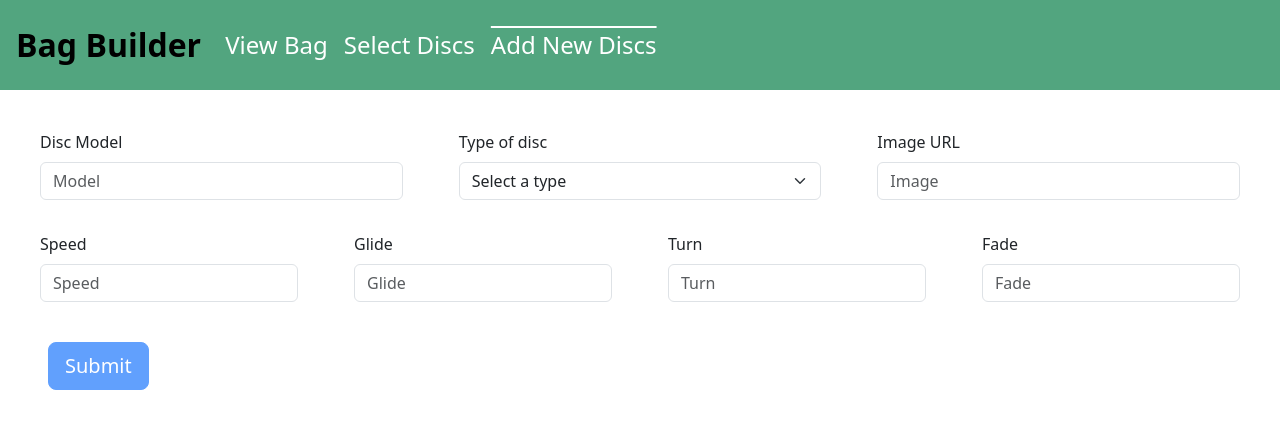
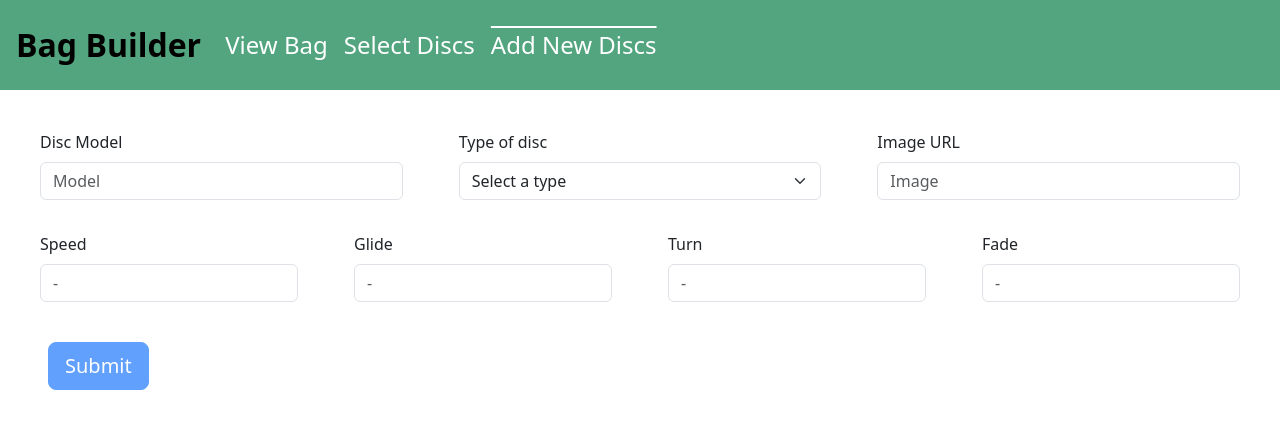
Before and after one commit to apatari/Bag-Builder, a React (Create React App) app: page /new in a window 1280 px wide. Shown: the top 428 px of the page. Built offline with nearby package versions, Linux system fonts and the light colour scheme; data requests are answered from the project's data file.

Commit message:
handle adding disc

```diff
--- a/db.json
+++ b/db.json
@@ -53,7 +53,7 @@
       "glide": 3,
       "turn": 0.5,
       "fade": 4,
-      "bagged": true
+      "bagged": false
     },
     {
       "id": 6,
@@ -119,7 +119,7 @@
       "glide": 4,
       "turn": 0,
       "fade": 0.5,
-      "bagged": true
+      "bagged": false
     },
     {
       "id": 12,
@@ -197,6 +197,17 @@
       "turn": 0,
       "fade": 1,
       "bagged": false
+    },
+    {
+      "model": "Stag",
+      "type": "fairway",
+      "image": "https://www.dynamicdiscs.com/cdn/shop/products/Stag-vip-green.jpg?v=1674157555",
+      "speed": "8",
+      "glide": "6",
+      "turn": "-1",
+      "fade": "2",
+      "bagged": true,
+      "id": 19
     }
   ]
 }
--- a/src/components/AddDisc.js
+++ b/src/components/AddDisc.js
@@ -1,9 +1,9 @@
 import React, { useState } from "react";
-import { Form, Container, Row, Col, Button, Dropdown } from "react-bootstrap";
+import { Form, Container, Row, Col, Button, Toast } from "react-bootstrap";
 
-function AddDisc() {
+function AddDisc({ onAddDisc }) {
 
-    const [formData, setFormData] = useState({
+    const blankDisc = {
         model: "",
         type: "",
         image: "",
@@ -12,9 +12,13 @@ function AddDisc() {
         turn: "",
         fade: "",
         bagged: false
-    })
+    }
 
-    const invalidForm = true
+    const [formData, setFormData] = useState(blankDisc)
+
+    const invalidForm = (formData.model === "" || formData.type === "" || formData.image === "" ||
+    formData.speed === "" || formData.glide === "" || formData.turn === "" ||
+    formData.fade === "")
 
     function handleChange(e) {
         const name = e.target.name
@@ -26,9 +30,26 @@ function AddDisc() {
 
     }
 
+    function handleSubmit(e) {
+        e.preventDefault()
+        fetch('http://localhost:3000/discs', {
+            method: "POST",
+            headers: {
+                "Content-Type": "application/json"
+            },
+            body: JSON.stringify(formData)
+        })
+        .then(res => res.json())
+        .then(disc => {
+            onAddDisc(disc)
+            alert(`Disc added: ${formData.model}`)
+            setFormData(blankDisc)
+        })
+    }
+
     return (
         <div>
-            <Form className="m-4">
+            <Form className="m-4" onSubmit={handleSubmit}>
             <Row>
                 <Col>
 
@@ -61,29 +82,29 @@ function AddDisc() {
                 <Col>
                     <Form.Group className="m-3 ">
                         <Form.Label>Speed</Form.Label>
-                        <Form.Control type="number" step={0.5} placeholder="Speed" name="speed" value={formData.speed} onChange={handleChange} />
+                        <Form.Control type="number" step={0.5} placeholder="-" name="speed" value={formData.speed} onChange={handleChange} />
                     </Form.Group>
                 </Col>
                 <Col>
                     <Form.Group className="m-3 ">
                         <Form.Label>Glide</Form.Label>
-                        <Form.Control type="number" step={0.5} placeholder="Glide" name="glide" value={formData.glide} onChange={handleChange} />
+                        <Form.Control type="number" step={0.5} placeholder="-" name="glide" value={formData.glide} onChange={handleChange} />
                     </Form.Group>
                 </Col>
                 <Col>
                     <Form.Group className="m-3 ">
                         <Form.Label>Turn</Form.Label>
-                        <Form.Control type="number" step={0.5} placeholder="Turn" name="turn" value={formData.turn} onChange={handleChange} />
+                        <Form.Control type="number" step={0.5} placeholder="-" name="turn" value={formData.turn} onChange={handleChange} />
                     </Form.Group>
                 </Col>
                 <Col>
                     <Form.Group className="m-3 ">
                         <Form.Label>Fade</Form.Label>
-                        <Form.Control type="number" step={0.5} placeholder="Fade" name="fade" value={formData.fade} onChange={handleChange} />
+                        <Form.Control type="number" step={0.5} placeholder="-" name="fade" value={formData.fade} onChange={handleChange} />
                     </Form.Group>
                 </Col>
             </Row>
-            <Button className="m-4" size="lg" disabled={invalidForm}>Submit</Button>
+            <Button type="submit" className="m-4" size="lg" disabled={invalidForm}>Submit</Button>
             </Form>
 
         </div>
--- a/src/components/App.js
+++ b/src/components/App.js
@@ -19,6 +19,12 @@ function App() {
         .then(data => setDiscs(data))
     }, [])
 
+    function handleAddDisc(disc) {
+      setDiscs([
+        ...discs, disc
+      ])
+    }
+
   return (
     <div >
 
@@ -32,7 +38,7 @@ function App() {
           <Collection discs={discs} setDiscs={setDiscs} />
         </Route>
         <Route exact path="/new">
-          <AddDisc />
+          <AddDisc onAddDisc={handleAddDisc}/>
         </Route>
       </Switch>
 
```
